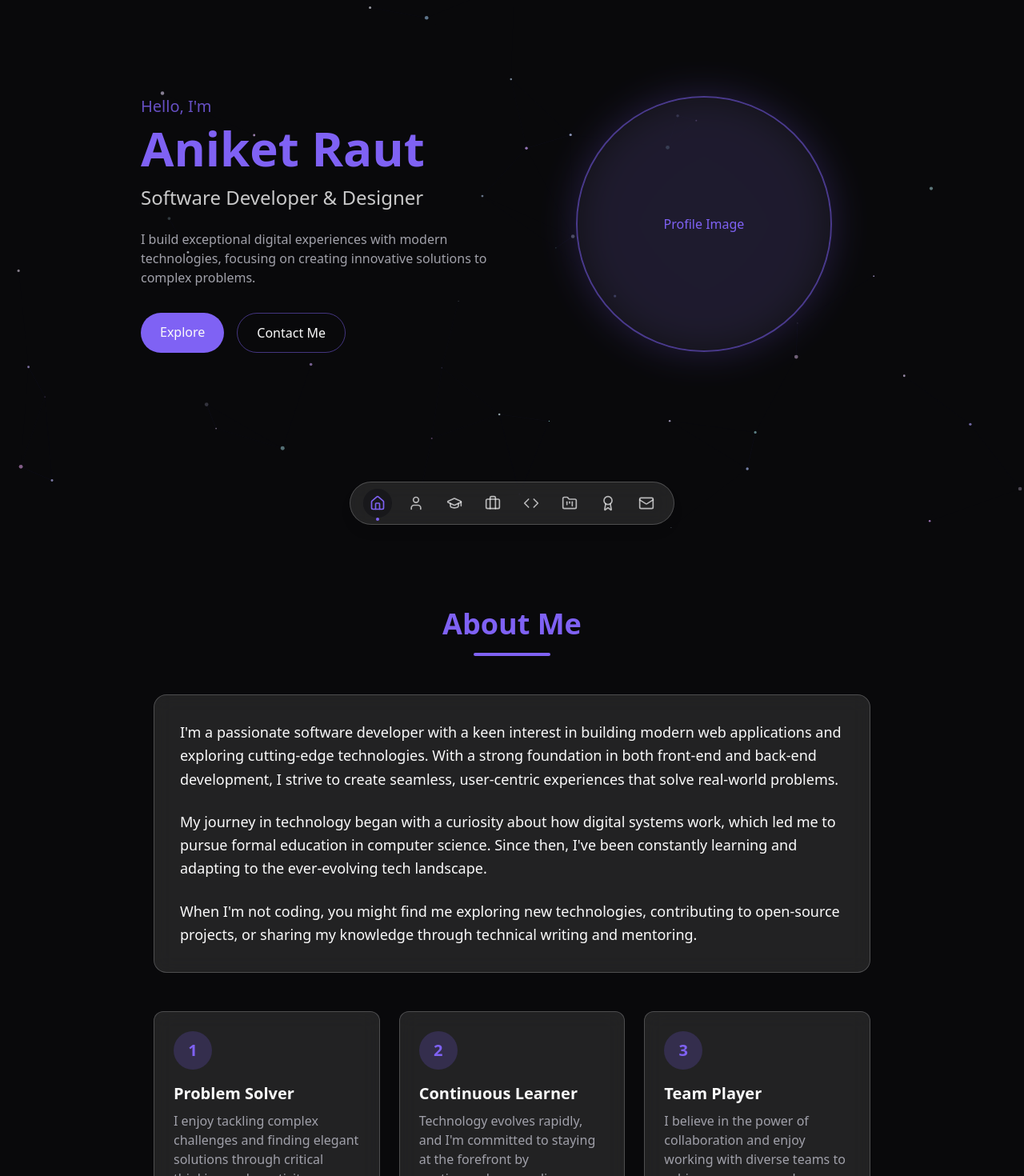
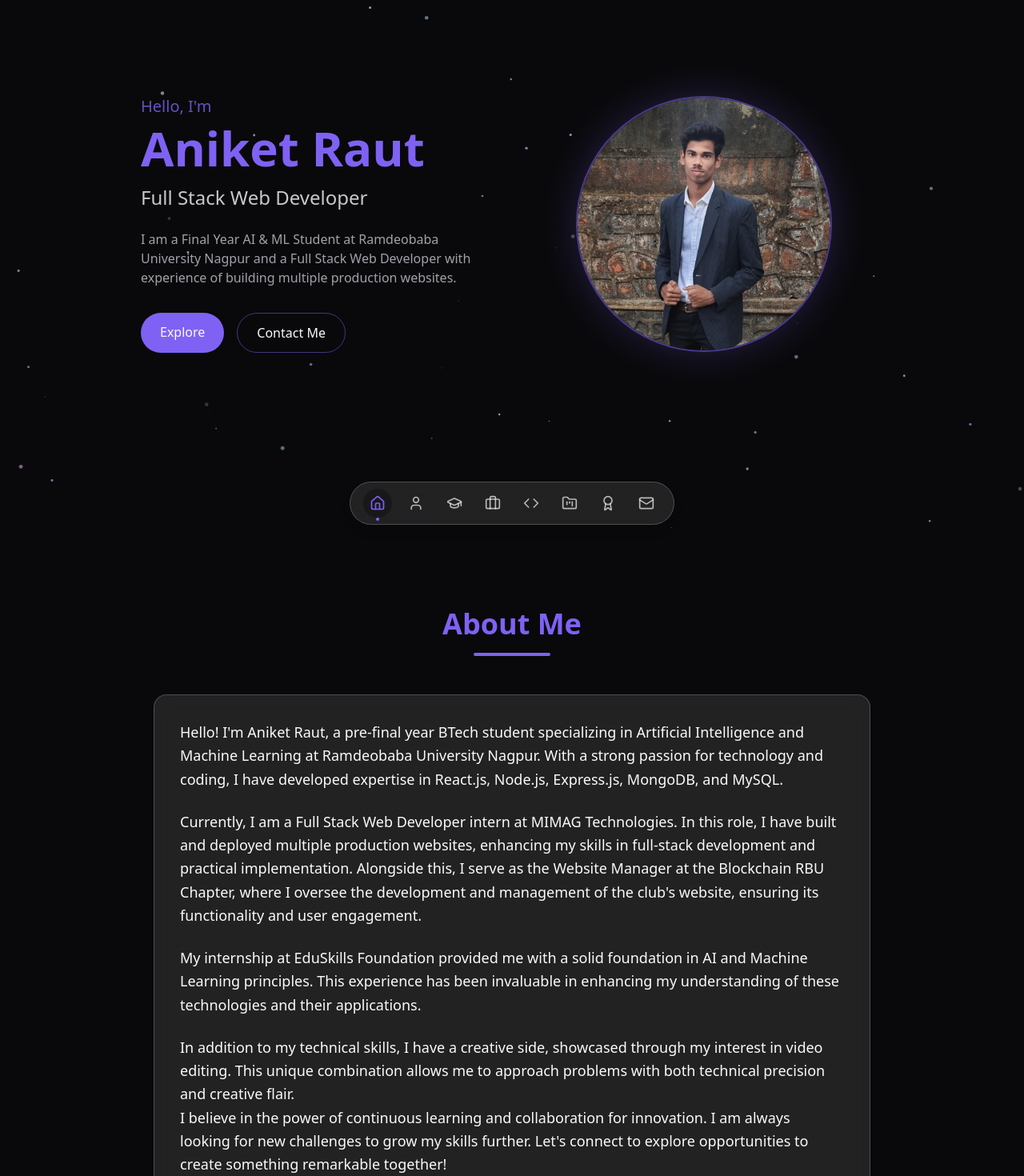
Before and after one commit to aniketraut16/portfolio-website, a Next.js app: page / in a window 1280 px wide. Shown: the part 120-1590 px from the top of the page at 80% size. Built offline with nearby package versions, Linux system fonts and the light colour scheme.

Commit message:
feat: update About and Hero sections with personal details and new profile image

```diff
--- a/src/components/sections/About.tsx
+++ b/src/components/sections/About.tsx
@@ -41,13 +41,19 @@ export default function About() {
 
                 <div className="glass p-8 rounded-2xl mb-12">
                     <p className="text-lg mb-6 leading-relaxed">
-                        I'm a passionate software developer with a keen interest in building modern web applications and exploring cutting-edge technologies. With a strong foundation in both front-end and back-end development, I strive to create seamless, user-centric experiences that solve real-world problems.
+                        Hello! I'm Aniket Raut, a pre-final year BTech student specializing in Artificial Intelligence and Machine Learning at Ramdeobaba University Nagpur. With a strong passion for technology and coding, I have developed expertise in React.js, Node.js, Express.js, MongoDB, and MySQL.
                     </p>
                     <p className="text-lg mb-6 leading-relaxed">
-                        My journey in technology began with a curiosity about how digital systems work, which led me to pursue formal education in computer science. Since then, I've been constantly learning and adapting to the ever-evolving tech landscape.
+                        Currently, I am a Full Stack Web Developer intern at MIMAG Technologies. In this role, I have built and deployed multiple production websites, enhancing my skills in full-stack development and practical implementation. Alongside this, I serve as the Website Manager at the Blockchain RBU Chapter, where I oversee the development and management of the club's website, ensuring its functionality and user engagement.
+                    </p>
+                    <p className="text-lg mb-6 leading-relaxed">
+                        My internship at EduSkills Foundation provided me with a solid foundation in AI and Machine Learning principles. This experience has been invaluable in enhancing my understanding of these technologies and their applications.
                     </p>
                     <p className="text-lg leading-relaxed">
-                        When I'm not coding, you might find me exploring new technologies, contributing to open-source projects, or sharing my knowledge through technical writing and mentoring.
+                        In addition to my technical skills, I have a creative side, showcased through my interest in video editing. This unique combination allows me to approach problems with both technical precision and creative flair.
+                    </p>
+                    <p className="text-lg leading-relaxed">
+                        I believe in the power of continuous learning and collaboration for innovation. I am always looking for new challenges to grow my skills further. Let's connect to explore opportunities to create something remarkable together!
                     </p>
                 </div>
 
--- a/src/components/sections/Hero.tsx
+++ b/src/components/sections/Hero.tsx
@@ -43,10 +43,10 @@ export default function Hero() {
                         Aniket Raut
                     </h1>
                     <p className="text-xl md:text-2xl text-foreground/80 mb-6">
-                        Software Developer & Designer
+                        Full Stack Web Developer
                     </p>
                     <p className="text-muted-foreground max-w-md mb-8">
-                        I build exceptional digital experiences with modern technologies, focusing on creating innovative solutions to complex problems.
+                        I am a Final Year AI & ML Student at Ramdeobaba University Nagpur and a Full Stack Web Developer with experience of building multiple production websites.
                     </p>
                     <div className="flex gap-4">
                         <a
@@ -70,7 +70,7 @@ export default function Hero() {
                         <div className="relative w-full h-full rounded-full border-2 border-primary/50 overflow-hidden">
                             {/* Replace with your profile image */}
                             <div className="w-full h-full bg-secondary/50 flex items-center justify-center text-primary">
-                                Profile Image
+                                <img src="/me.jpg" alt="Profile" width={300} height={300} className="w-full h-full object-cover" />
                             </div>
                         </div>
                     </div>
```
Also changed, not shown: public/me.jpg (added).
